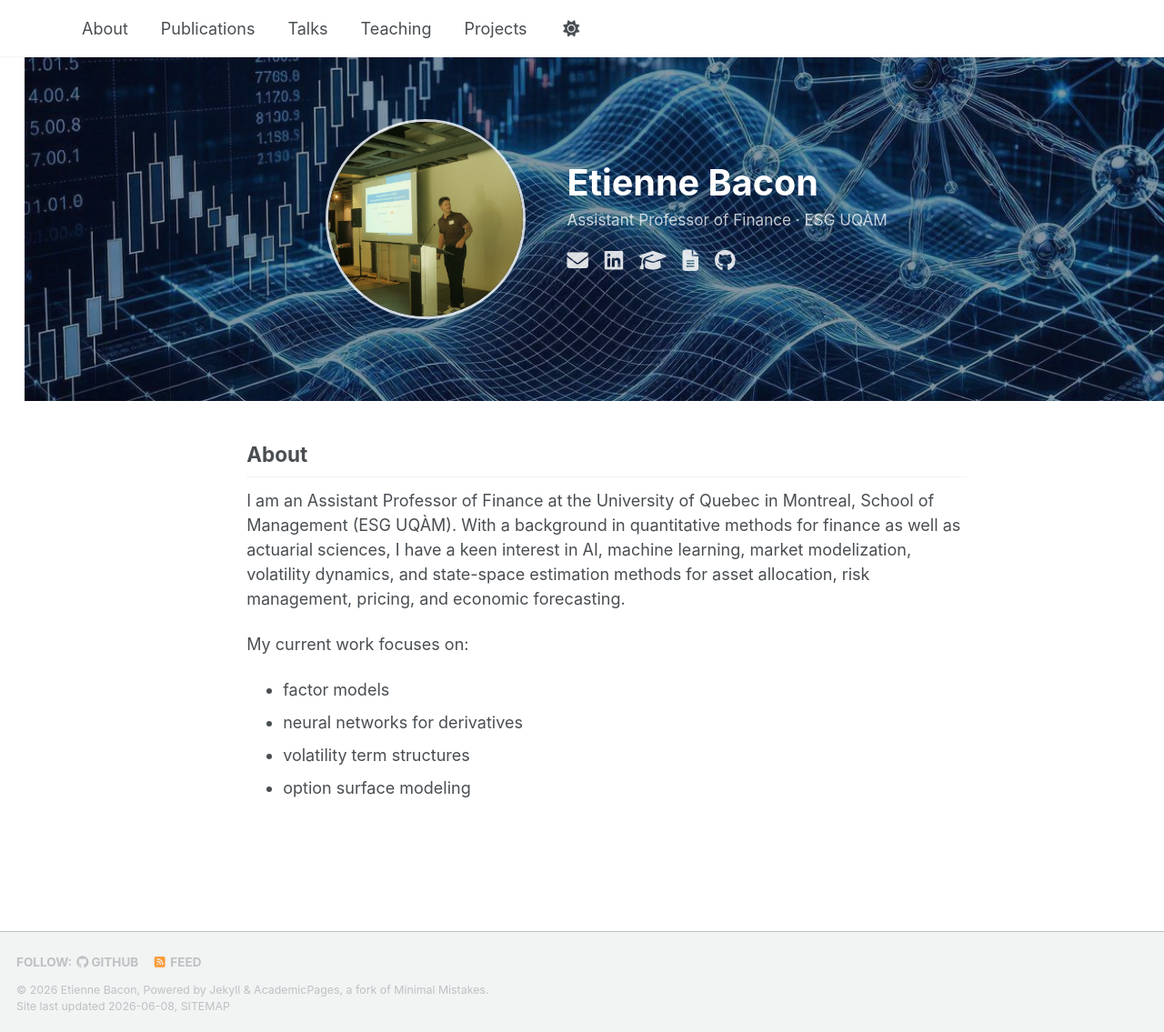
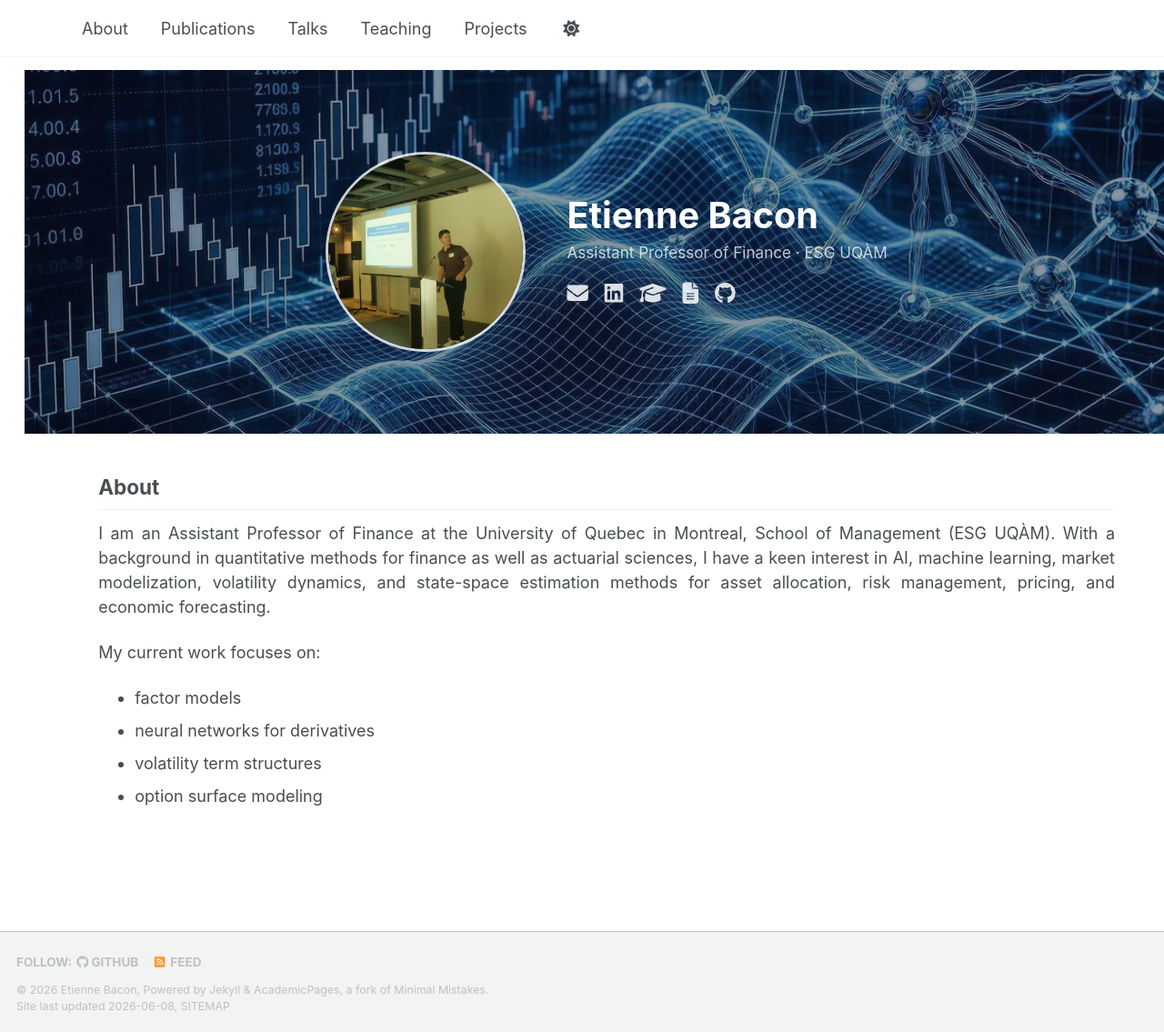
Before and after one commit to EtienneBacon/EtienneBacon.github.io, a Jekyll site: the page built from _pages/about.md, in a window 1280 px wide and 1135 px high. Shown: the whole window at 91% size. Built offline with Jekyll 4.4.1, drawn with Linux system fonts in a browser that asks for light colours; a script bundle is joined from its source files by our own code; library files that are not in the unit come from our copies.

Commit message:
Update main.scss

```diff
--- a/assets/css/main.scss
+++ b/assets/css/main.scss
@@ -50,9 +50,14 @@ html, body {
   padding-right: 0 !important;
   margin-left: auto !important;
   margin-right: auto !important;
+  max-width: 100% !important;
 }
 .page {
   padding-top: 0 !important;
+  width: 100% !important;
+  max-width: 100% !important;
+  padding-right: 0 !important;
+  float: none !important;
 }
 .page__inner-wrap {
   margin-top: 0 !important;
@@ -65,19 +70,18 @@ html, body {
 
 /* ── Hero banner ── */
 .hero-banner {
-  position: relative !important;
-  width: 100vw !important;
-  max-width: 100vw !important;
+  position: relative;
+  width: 100vw;
+  max-width: 100vw;
   height: 400px;
   display: flex;
   align-items: center;
   justify-content: center;
   padding: 0;
   margin-top: -2em;
-  left: 50% !important;
-  right: 50% !important;
-  margin-left: -50vw !important;
-  margin-right: -50vw !important;
+  margin-left: -50vw;
+  margin-right: -50vw;
+  left: 50%;
   background-image: url('/images/hero-bg.jpg');
   background-size: cover;
   background-position: center;
@@ -131,22 +135,10 @@ html, body {
   color: #fff;
 }
 
-/* ── Content & layout ── */
+/* ── Content layout ── */
 .page__hero,
 .hero-banner {
   max-width: none !important;
-}
-
-.layout--single {
-  #main {
-    max-width: 100% !important;
-  }
-
-  .page {
-    width: 100% !important;
-    max-width: 100% !important;
-    padding-right: 0 !important;
-    float: none !important;
 }
 
 .page__content {
@@ -154,9 +146,12 @@ html, body {
   margin: 2rem auto !important;
   padding: 0 3rem !important;
   text-align: justify;
+}
 
-    p, ul, h2, h1, h3 {
+.page__content p,
+.page__content ul,
+.page__content h1,
+.page__content h2,
+.page__content h3 {
   max-width: none !important;
 }
-  }
-}
```
Lines whose indentation alone changed are shown as unchanged.
